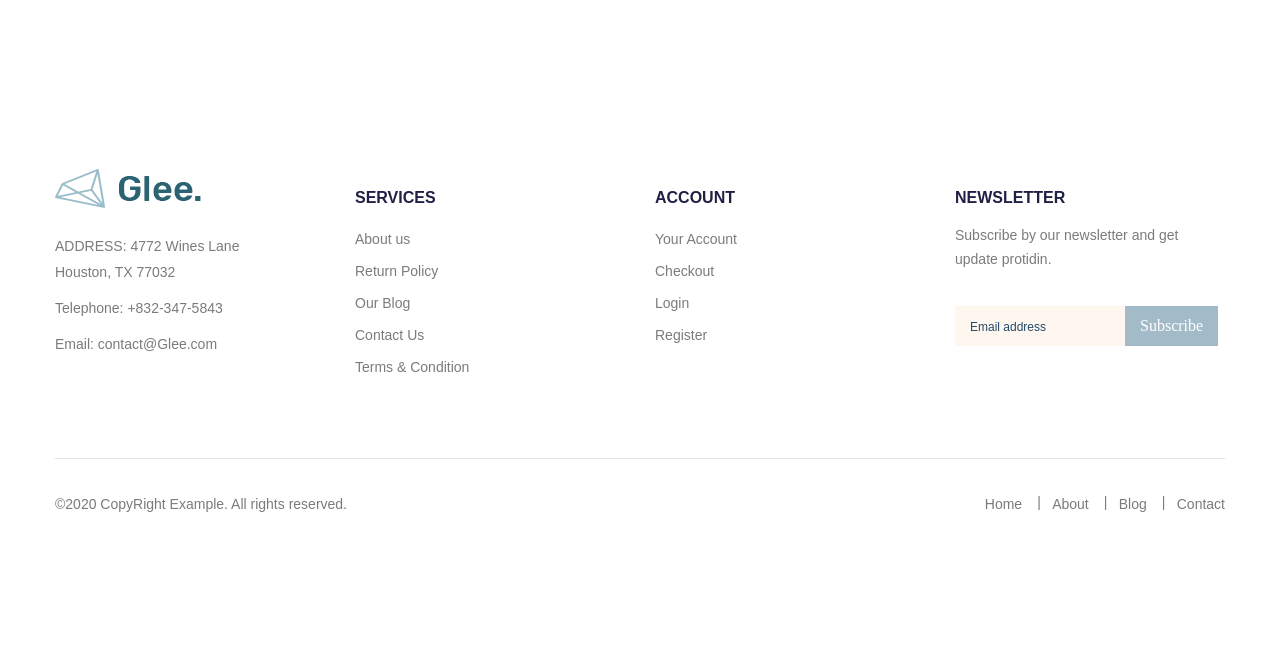
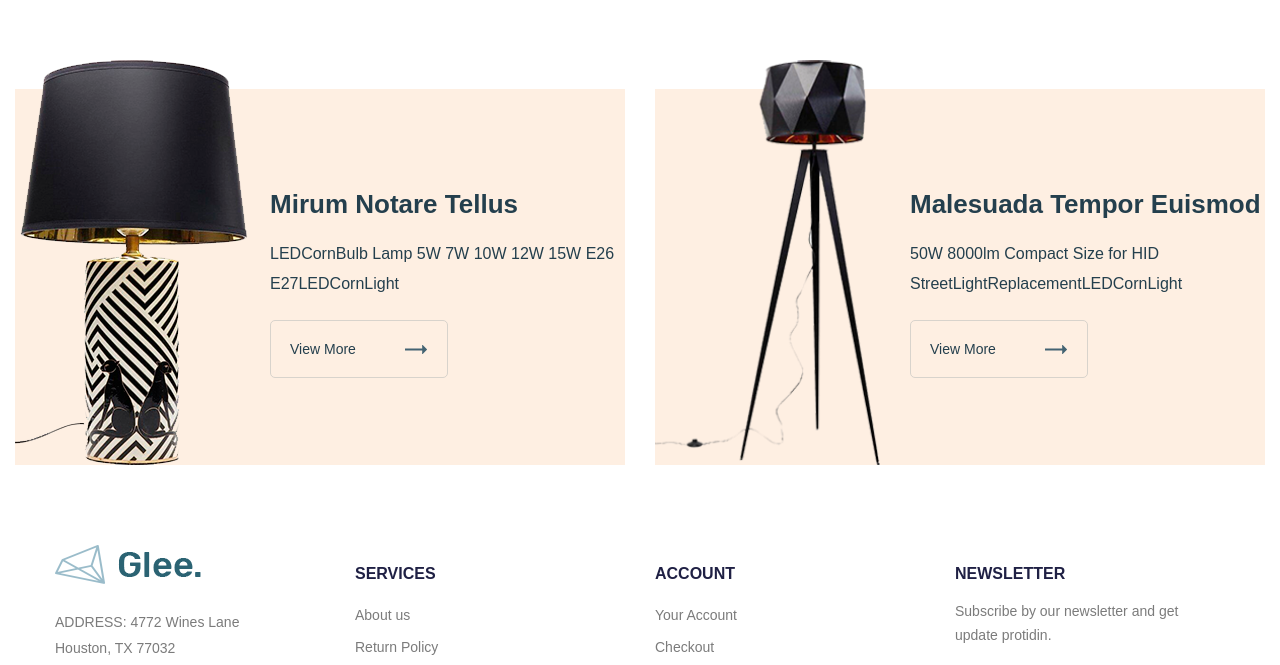
Before and after one commit to abondarevskii/glee, a website: page app/index.html in a window 1280 px wide. Shown: the part 2294-2959 px from the top of the page. Before the commit the page ends 2843 px from the top, so only its background shows below. Drawn offline with nearby package versions, Linux system fonts and the light colour scheme; files that its build step writes are made by us from their sources; files whose address does not match are found by name.

Commit message:
add offers

```diff
--- a/app/index.html
+++ b/app/index.html
@@ -528,8 +528,8 @@
                         </ul>
                      </div>
                   </article>
+               </li>
 
-               </li>
                <li class="products__item mix decor">
                   <article class="product-card">
                      <div class="product-card__img-wrap">
@@ -569,11 +569,49 @@
                         </ul>
                      </div>
                   </article>
-
                </li>
             </ul>
          </div>
 
+         <div class="offers">
+            <div class="container container--long">
+               <ul class="offers__items">
+                  <li class="offers__item">
+                     <article class="offers__content">
+                        <img class="offers__img" src="images/products/offers-1.png" alt="" class="offers__img">
+                        <h4 class="offers__title">Mirum Notare Tellus</h4>
+                        <div class="offers__text">
+                           <p>LEDCornBulb Lamp 5W 7W 10W 12W 15W E26 E27LEDCornLight</p>
+                        </div>
+                        <a class="offers__link" href="#"> <span>View More</span>
+                           <svg width="22px" height="9px">
+                              <path fill-rule="evenodd" fill="rgb(67, 99, 114)"
+                                 d="M0.296,5.472 L0.288,5.470 L17.244,5.470 L17.144,8.329 C17.089,8.383 17.060,8.458 17.060,8.534 C17.060,8.611 17.089,8.684 17.144,8.738 L17.316,8.912 C17.370,8.966 17.443,8.996 17.520,8.996 C17.597,8.996 17.669,8.966 17.724,8.912 L21.916,4.700 C21.970,4.646 22.000,4.573 22.000,4.496 C22.000,4.419 21.970,4.346 21.916,4.292 L17.724,0.079 C17.669,0.026 17.597,-0.004 17.520,-0.004 C17.443,-0.004 17.370,0.026 17.316,0.079 L17.144,0.253 C17.089,0.307 17.060,0.379 17.060,0.457 C17.060,0.534 17.089,0.603 17.144,0.656 L17.257,3.521 L0.292,3.521 C0.133,3.521 -0.000,3.658 -0.000,3.817 L-0.000,5.187 C-0.000,5.346 0.137,5.472 0.296,5.472 Z" />
+                           </svg>
+                        </a>
+                     </article>
+                  </li>
+                  <li class="offers__item">
+                     <article class="offers__content">
+                        <img class="offers__img" src="images/products/offers-2.png" alt="" class="offers__img">
+                        <h4 class="offers__title">
+                           Malesuada Tempor
+                           Euismod
+                        </h4>
+                        <div class="offers__text">
+                           <p>50W 8000lm Compact Size for HID StreetLightReplacementLEDCornLight</p>
+                        </div>
+                        <a class="offers__link" href="#"> <span>View More</span>
+                           <svg width="22px" height="9px">
+                              <path fill-rule="evenodd" fill="rgb(67, 99, 114)"
+                                 d="M0.296,5.472 L0.288,5.470 L17.244,5.470 L17.144,8.329 C17.089,8.383 17.060,8.458 17.060,8.534 C17.060,8.611 17.089,8.684 17.144,8.738 L17.316,8.912 C17.370,8.966 17.443,8.996 17.520,8.996 C17.597,8.996 17.669,8.966 17.724,8.912 L21.916,4.700 C21.970,4.646 22.000,4.573 22.000,4.496 C22.000,4.419 21.970,4.346 21.916,4.292 L17.724,0.079 C17.669,0.026 17.597,-0.004 17.520,-0.004 C17.443,-0.004 17.370,0.026 17.316,0.079 L17.144,0.253 C17.089,0.307 17.060,0.379 17.060,0.457 C17.060,0.534 17.089,0.603 17.144,0.656 L17.257,3.521 L0.292,3.521 C0.133,3.521 -0.000,3.658 -0.000,3.817 L-0.000,5.187 C-0.000,5.346 0.137,5.472 0.296,5.472 Z" />
+                           </svg>
+                        </a>
+                     </article>
+                  </li>
+               </ul>
+            </div>
+         </div>
 
       </section>
 
--- a/app/scss/style.scss
+++ b/app/scss/style.scss
@@ -452,4 +452,51 @@
    }
 }
 
+.offers {
+   &__items {
+      display: flex;
+   }
+   &__item {
+      width: 100%;
+      background-color: #feefe2;
+      color: #243f4d;
+   }
+   &__item:not(:last-child) {
+      margin-right: 30px;
+   }
+   &__content {
+      margin-top: 100px;
+      position: relative;
+      padding-left: 255px;
+      padding-bottom: 100px;
+   }
+   &__img {
+      position: absolute;
+      left: 0;
+      bottom: 0;
+      height: 405px;
+      max-width: 235px;
+      object-fit: cover;
+   }
+   &__title {
+      @extend %dmsans-700;
+      margin-bottom: 20px;
+      font-size: 26px;
+   }
+   &__text {
+      @extend %rubik-400;
+      line-height: 30px;
+      margin-bottom: 34px;
+   }
+   &__link {
+      padding: 20px 20px 20px 19px;
+      border: 1px solid #d8d3cc;
+      border-radius: 5px;
+      color: #243f4d;
+   }
+   &__link span {
+      padding-right: 45px;
+   }
+}
+
 @import "media";
```
Also changed, not shown: app/images/products/offers-1.png (added), app/images/products/offers-2.png (added).
